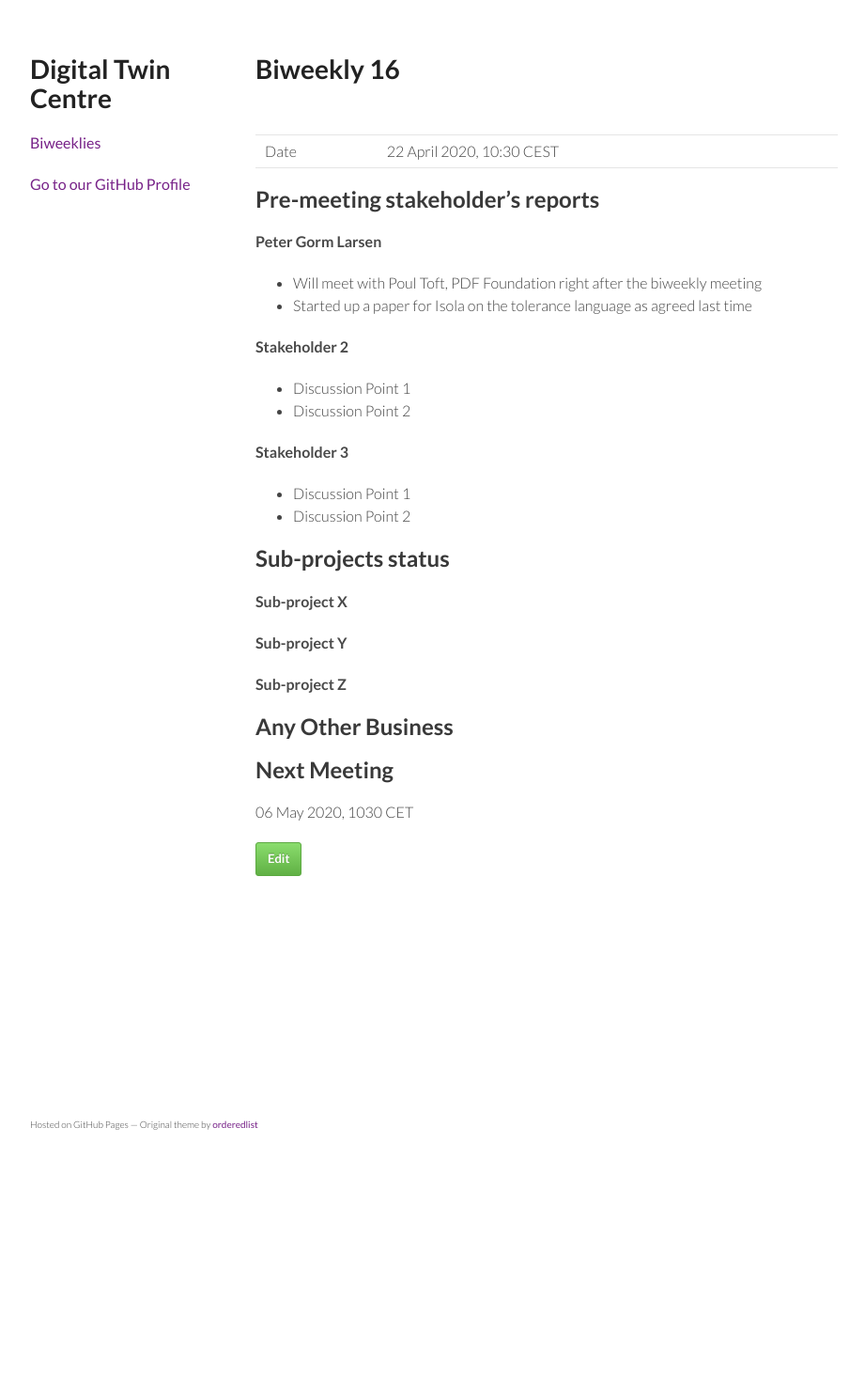
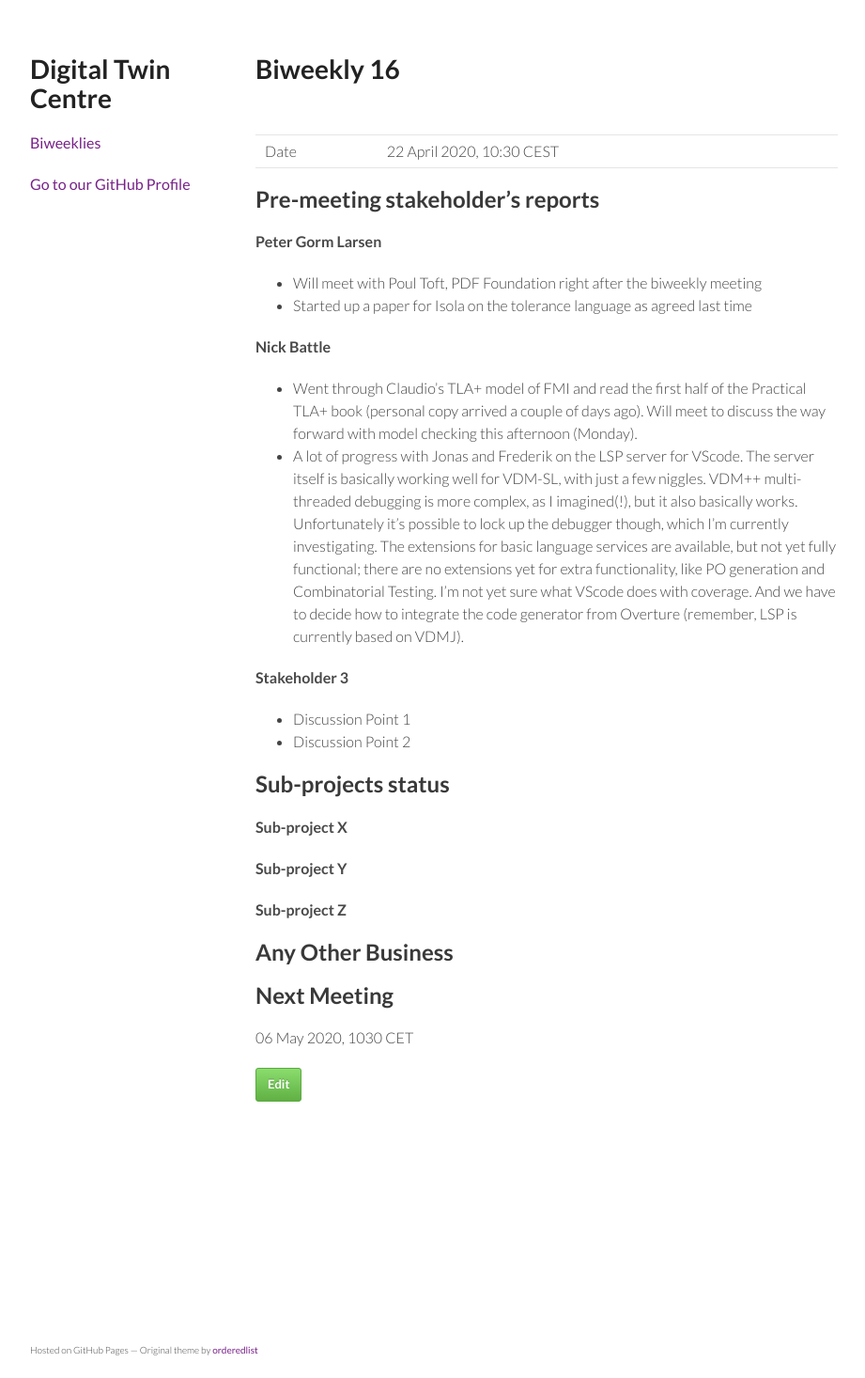
Before and after one commit to digitaltwincentre/digitaltwincentre.github.io, a Jekyll site: the page built from _biweeklies/Biweekly-16.md, in a window 1280 px wide. Shown: the whole page at 94% size, without its empty margins (178-1099 px from the left). Built offline with Jekyll 4.4.1, drawn with Linux system fonts in a browser that asks for light colours; nearby versions of some CDN libraries; before the commit the page ends 1226 px from its top, so only the background shows below that.

Commit message:
Update Biweekly-16.md

```diff
--- a/_biweeklies/Biweekly-16.md
+++ b/_biweeklies/Biweekly-16.md
@@ -24,9 +24,9 @@ date: 22 April 2020, 1030 CEST
 * Will meet with Poul Toft, PDF Foundation right after the biweekly meeting
 * Started up a paper for Isola on the tolerance language as agreed last time
 
-#### Stakeholder 2
-* Discussion Point 1
-* Discussion Point 2
+#### Nick Battle
+* Went through Claudio's TLA+ model of FMI and read the first half of the Practical TLA+ book (personal copy arrived a couple of days ago). Will meet to discuss the way forward with model checking this afternoon (Monday).
+* A lot of progress with Jonas and Frederik on the LSP server for VScode. The server itself is basically working well for VDM-SL, with just a few niggles. VDM++ multi-threaded debugging is more complex, as I imagined(!), but it also basically works. Unfortunately it's possible to lock up the debugger though, which I'm currently investigating. The extensions for basic language services are available, but not yet fully functional; there are no extensions yet for extra functionality, like PO generation and Combinatorial Testing. I'm not yet sure what VScode does with coverage. And we have to decide how to integrate the code generator from Overture (remember, LSP is currently based on VDMJ).
 
 #### Stakeholder 3
 * Discussion Point 1
```
